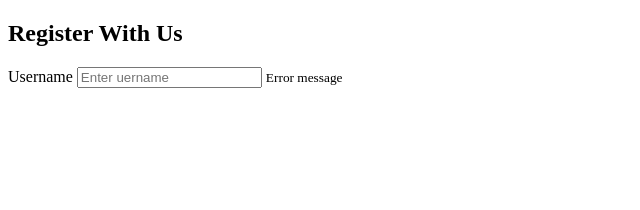
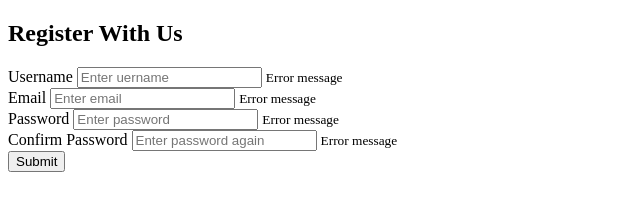
Before and after one commit to tsimeonov/form_validator, a plain HTML site: page form_validator/index.html in a window 1280 px wide. Shown: the whole page, without its empty margins (0-640 px from the left). Drawn offline with Linux system fonts and the light colour scheme.

Commit message:
complete the html

```diff
--- a/form_validator/index.html
+++ b/form_validator/index.html
@@ -13,9 +13,27 @@
     <div class="container">
         <form id="form" class="form">
             <h2>Register With Us</h2>
-            <label for="username">Username</label>
-            <input type="text" id="username" placeholder="Enter uername">
-            <small>Error message</small>
+            <div class="form-control">
+                <label for="username">Username</label>
+                <input type="text" id="username" placeholder="Enter uername">
+                <small>Error message</small>
+            </div>
+            <div class="form-control">
+                <label for="email">Email</label>
+                <input type="text" id="email" placeholder="Enter email">
+                <small>Error message</small>
+            </div>
+            <div class="form-control">
+                <label for="password">Password</label>
+                <input type="password" id="password" placeholder="Enter password">
+                <small>Error message</small>
+            </div>
+            <div class="form-control">
+                <label for="password2">Confirm Password</label>
+                <input type="password" id="password2" placeholder="Enter password again">
+                <small>Error message</small>
+            </div>
+            <button>Submit</button>
         </form>
     </div>
 
```
Also changed, not shown: 1 other file.
